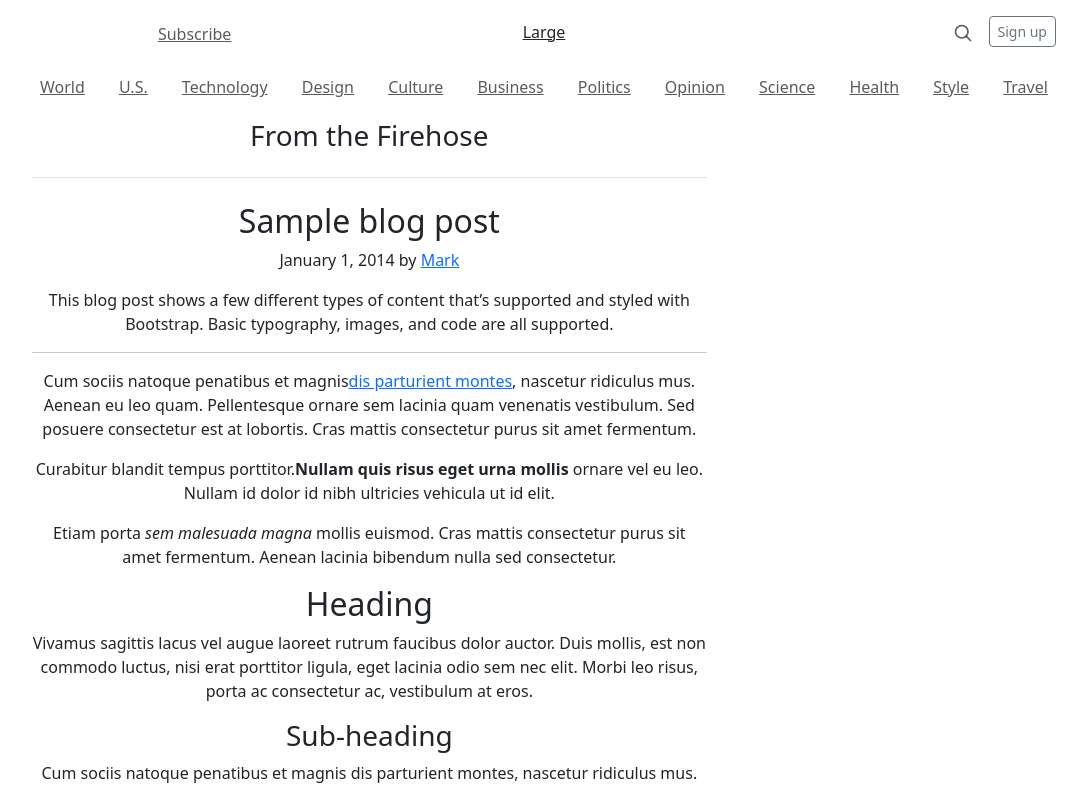
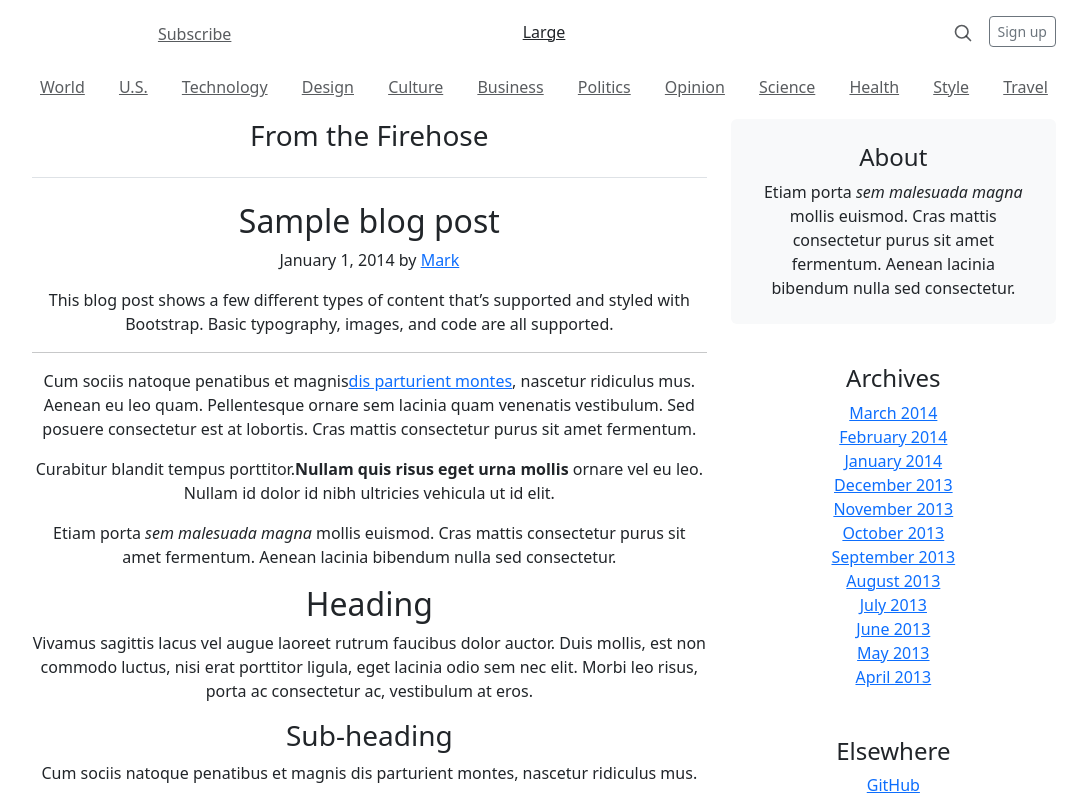
Before and after one commit to Setimarz108/News-paper, a React (Create React App) app in the folder news/: page / in a window 1280 px wide. Shown: the top 800 px of the page, without its empty margins (96-1183 px from the left). Built offline with nearby package versions, Linux system fonts and the light colour scheme.

Commit message:
Aside Component
Aside Navigation layout.

```diff
--- a/news/src/App.js
+++ b/news/src/App.js
@@ -2,6 +2,7 @@ import './App.css';
 import 'bootstrap/dist/css/bootstrap.min.css';
 import Navbar from './components/Navbar';
 import SinglePost from './components/SinglePost';
+
 
 
 function App() {
@@ -10,6 +11,7 @@ function App() {
      <Navbar/>
      <SinglePost/>
 
+
     </div>
   );
 }
--- /dev/null
+++ b/news/src/components/Aside.jsx
@@ -0,0 +1,47 @@
+import React, { Component } from 'react'
+
+export default class Aside extends Component {
+    render() {
+        return (
+            <>
+                  <aside className="col-md-4 blog-sidebar">
+                <div className="p-4 mb-3 bg-light rounded">
+                    <h4 className="font-italic">About</h4>
+                    <p className="mb-0">
+                        Etiam porta <em>sem malesuada magna</em> mollis euismod. Cras
+                        mattis consectetur purus sit amet fermentum. Aenean lacinia
+                        bibendum nulla sed consectetur.
+                    </p>
+                </div>
+
+                <div className="p-4">
+                    <h4 className="font-italic">Archives</h4>
+                    <ol className="list-unstyled mb-0">
+                        <li><a href="#">March 2014</a></li>
+                        <li><a href="#">February 2014</a></li>
+                        <li><a href="#">January 2014</a></li>
+                        <li><a href="#">December 2013</a></li>
+                        <li><a href="#">November 2013</a></li>
+                        <li><a href="#">October 2013</a></li>
+                        <li><a href="#">September 2013</a></li>
+                        <li><a href="#">August 2013</a></li>
+                        <li><a href="#">July 2013</a></li>
+                        <li><a href="#">June 2013</a></li>
+                        <li><a href="#">May 2013</a></li>
+                        <li><a href="#">April 2013</a></li>
+                    </ol>
+                </div>
+
+                <div className="p-4">
+                    <h4 className="font-italic">Elsewhere</h4>
+                    <ol className="list-unstyled">
+                        <li><a href="#">GitHub</a></li>
+                        <li><a href="#">Twitter</a></li>
+                        <li><a href="#">Facebook</a></li>
+                    </ol>
+                </div>
+            </aside>
+            </>
+        )
+    }
+}
--- a/news/src/components/SinglePost.jsx
+++ b/news/src/components/SinglePost.jsx
@@ -1,4 +1,5 @@
 import React, { Component } from 'react'
+import Aside from './Aside'
 
 export default class SinglePost extends Component {
     render() {
@@ -6,8 +7,8 @@ export default class SinglePost extends Component {
 
             <div>
 
-                 <div className="row">
-                  <div className="col-md-8 blog-main">
+        <div class="row">
+                <div className="col-md-8 blog-main">
                 <h3 className="pb-4 mb-4 font-italic border-bottom">From the Firehose</h3>
 
                 <div className="blog-post">
@@ -93,11 +94,14 @@ export default class SinglePost extends Component {
                         Cras mattis consectetur purus sit amet fermentum. Sed posuere
                         consectetur est at lobortis.
                     </p>
-                </div>
-                </div>
-                </div>
+                   </div>
+                  </div>
+                    <Aside/>
+                 </div>
+         </div>
 
-         </div>
+
+
 
 
 
```
